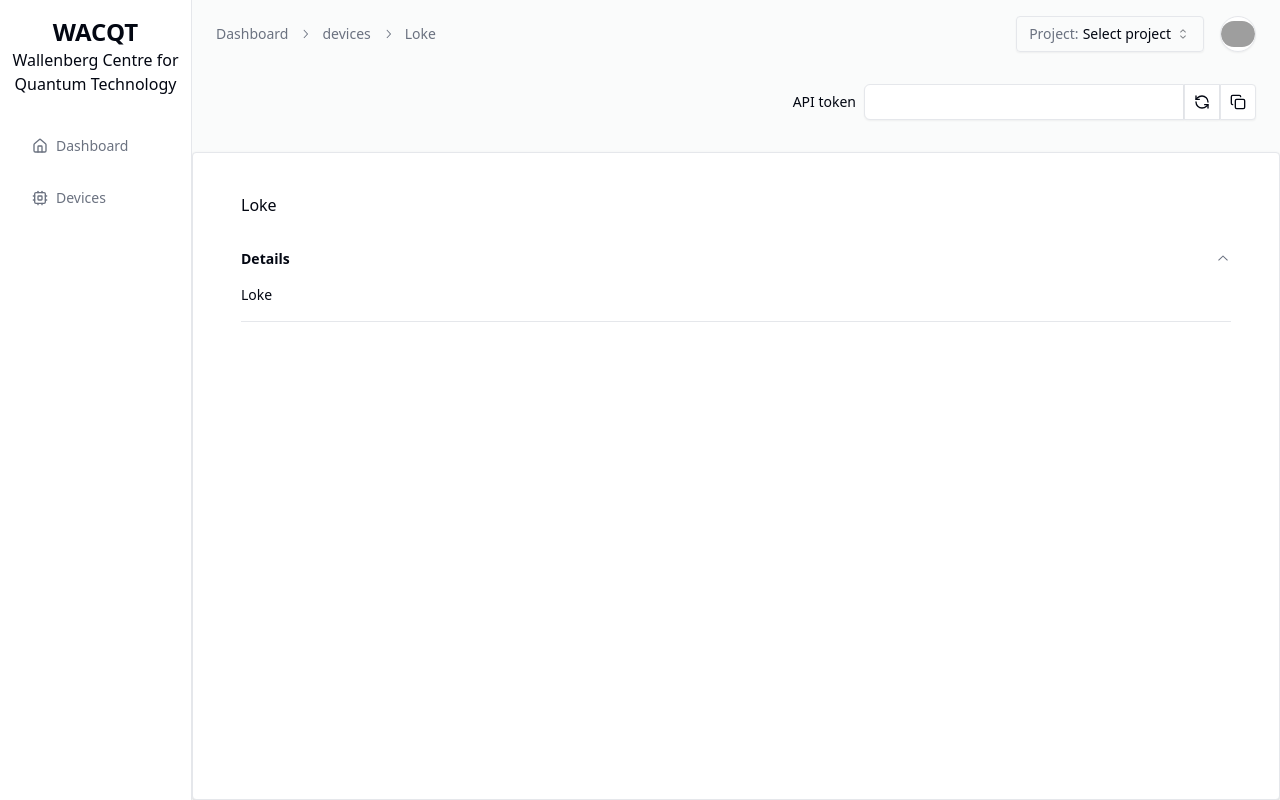
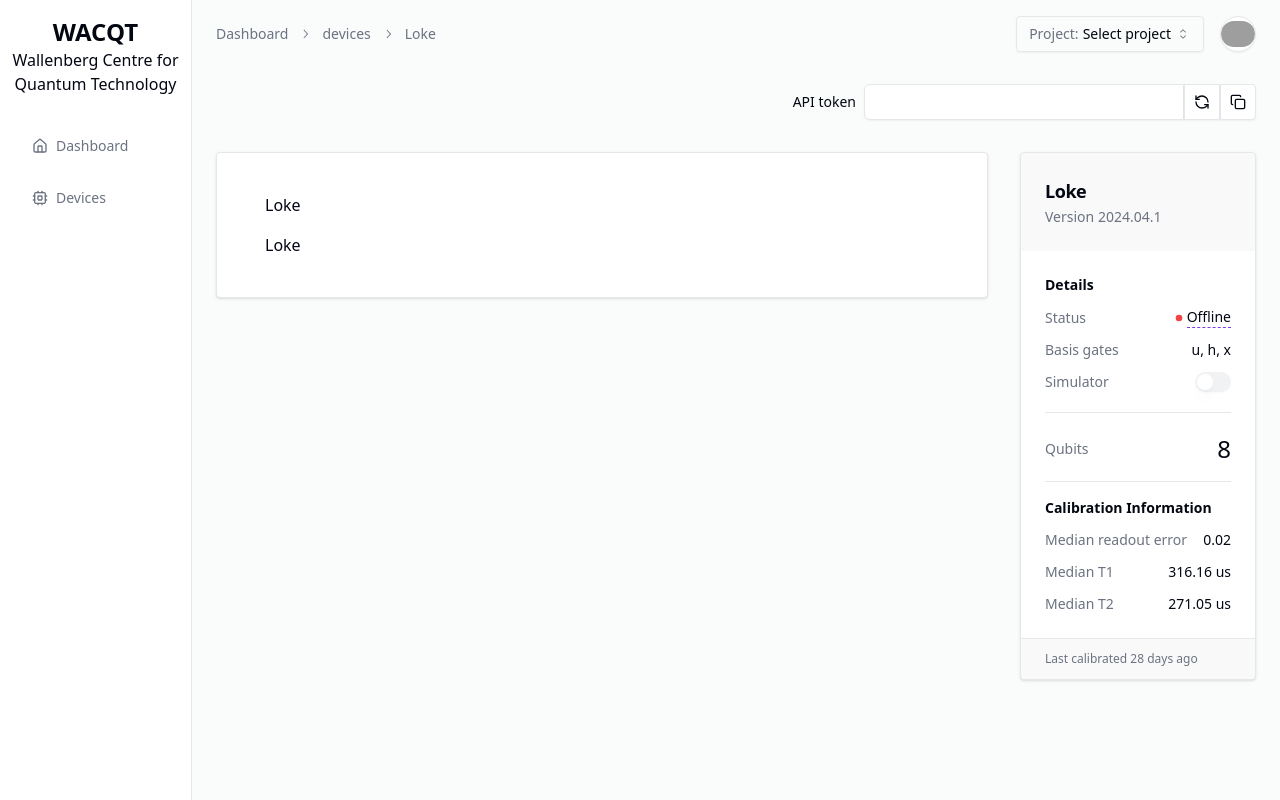
Before and after one commit to axean/tergite-frontend, a React (Vite) app: page /devices/Loke in a window 1280 px wide. Built offline with nearby package versions, Linux system fonts and the light colour scheme; grey boxes are pictures that could not be loaded.

Commit message:
Add calibration summary details to the device details page

```diff
--- a/package.json
+++ b/package.json
@@ -22,6 +22,7 @@
     "@radix-ui/react-select": "^2.1.0",
     "@radix-ui/react-separator": "^1.0.3",
     "@radix-ui/react-slot": "^1.1.0",
+    "@radix-ui/react-switch": "^1.1.0",
     "@radix-ui/react-tabs": "^1.0.4",
     "@radix-ui/react-tooltip": "^1.0.7",
     "@tanstack/react-table": "^8.19.2",
--- /dev/null
+++ b/src/components/ui/switch.tsx
@@ -0,0 +1,27 @@
+import * as React from "react"
+import * as SwitchPrimitives from "@radix-ui/react-switch"
+
+import { cn } from "@/lib/utils"
+
+const Switch = React.forwardRef<
+  React.ElementRef<typeof SwitchPrimitives.Root>,
+  React.ComponentPropsWithoutRef<typeof SwitchPrimitives.Root>
+>(({ className, ...props }, ref) => (
+  <SwitchPrimitives.Root
+    className={cn(
+      "peer inline-flex h-5 w-9 shrink-0 cursor-pointer items-center rounded-full border-2 border-transparent shadow-sm transition-colors focus-visible:outline-none focus-visible:ring-2 focus-visible:ring-ring focus-visible:ring-offset-2 focus-visible:ring-offset-background disabled:cursor-not-allowed disabled:opacity-50 data-[state=checked]:bg-primary data-[state=unchecked]:bg-input",
+      className
+    )}
+    {...props}
+    ref={ref}
+  >
+    <SwitchPrimitives.Thumb
+      className={cn(
+        "pointer-events-none block h-4 w-4 rounded-full bg-background shadow-lg ring-0 transition-transform data-[state=checked]:translate-x-4 data-[state=unchecked]:translate-x-0"
+      )}
+    />
+  </SwitchPrimitives.Root>
+))
+Switch.displayName = SwitchPrimitives.Root.displayName
+
+export { Switch }
--- a/src/lib/types.ts
+++ b/src/lib/types.ts
@@ -4,12 +4,13 @@ export enum JobStatus {
   FAILED = "failed",
 }
 
-interface Qubit {
+export interface Qubit {
   t1_decoherence: CalibrationValue;
   t2_decoherence: CalibrationValue;
   frequency: CalibrationValue;
   anharmonicity: CalibrationValue;
   readout_assignment_error: CalibrationValue;
+  [k: string]: CalibrationValue;
 }
 
 /**
@@ -26,11 +27,13 @@ export interface DeviceCalibration {
   lastCalibrated: string;
 }
 
-interface CalibrationValue {
+export interface CalibrationValue {
   date: string;
   unit: "ns" | "us" | "GHz" | "MHz" | "";
   value: number;
 }
+
+export type AggregateValue = Omit<CalibrationValue, "date">;
 
 /**
  * Properties of the device that are more or less static
--- a/src/lib/utils.ts
+++ b/src/lib/utils.ts
@@ -1,5 +1,6 @@
 import { type ClassValue, clsx } from "clsx";
 import { twMerge } from "tailwind-merge";
+import { AggregateValue, CalibrationValue } from "./types";
 
 export function cn(...inputs: ClassValue[]) {
   return twMerge(clsx(inputs));
@@ -13,3 +14,36 @@ export function cn(...inputs: ClassValue[]) {
 export function copyToClipboard(value: string) {
   navigator.clipboard.writeText(value);
 }
+
+/**
+ * Computes the median of each given field in the array of fields
+ *
+ * @param values - the array of objects for which the medians are to be computed
+ * @param fields - the fields whose medians are to be computed
+ * @returns - a mapping of field and its median
+ */
+export function getCalibrationMedians(
+  values: { [k: string]: CalibrationValue }[],
+  fields: string[]
+): { [k: string]: AggregateValue } {
+  const constituentLists: { [k: string]: number[] } = Object.fromEntries(
+    fields.map((field) => [field, values.map((v) => v[field].value).sort()])
+  );
+
+  const middle = Math.floor(values.length / 2);
+  const isLengthEven = values.length % 2 === 0;
+  const medianFunc = isLengthEven
+    ? (v: number[]) => (v[middle - 1] + v[middle]) / 2
+    : (v: number[]) => v[middle];
+
+  return Object.fromEntries(
+    fields.map((field) => [
+      field,
+      {
+        // Assume that the unit of the first item is the one for all
+        unit: values[0][field]?.unit,
+        value: medianFunc(constituentLists[field]),
+      },
+    ])
+  );
+}
--- a/src/pages/device-detail.tsx
+++ b/src/pages/device-detail.tsx
@@ -1,30 +1,40 @@
 import {
-  Accordion,
-  AccordionContent,
-  AccordionItem,
-  AccordionTrigger,
-} from "@/components/ui/accordion";
-import { Card, CardContent, CardHeader } from "@/components/ui/card";
-import { deviceList } from "@/lib/mock-data";
-import { AppState, Device } from "@/lib/types";
+  Card,
+  CardContent,
+  CardDescription,
+  CardFooter,
+  CardHeader,
+  CardTitle,
+} from "@/components/ui/card";
+import { Separator } from "@/components/ui/separator";
+import { deviceCalibrationData, deviceList } from "@/lib/mock-data";
+import {
+  AggregateValue,
+  AppState,
+  Device,
+  DeviceCalibration,
+} from "@/lib/types";
 import { LoaderFunctionArgs, useLoaderData } from "react-router-dom";
+import { DeviceStatusDiv } from "@/components/ui/device-status-div";
+import { Switch } from "@/components/ui/switch";
+import { PropsWithChildren, useMemo } from "react";
+import { cn, getCalibrationMedians } from "@/lib/utils";
+import { DateTime } from "luxon";
 
 export function DeviceDetail() {
-  const { device } = useLoaderData() as DeviceDetailData;
+  const { device, calibrationData } = useLoaderData() as DeviceDetailData;
   return (
-    <Card className="p-4 sm:px-6 h-full">
-      <CardHeader className="pb-4">{device.name}</CardHeader>
-      <CardContent>
-        <Accordion type="single" collapsible defaultValue="item-1">
-          <AccordionItem value="item-1">
-            <AccordionTrigger>
-              <h3 className="font-semibold">Details</h3>
-            </AccordionTrigger>
-            <AccordionContent>{device.name}</AccordionContent>
-          </AccordionItem>
-        </Accordion>
-      </CardContent>
-    </Card>
+    <main className="grid auto-rows-fr flex-1 items-start gap-4 p-4 sm:px-6 sm:py-0 md:gap-8 lg:grid-cols-3 xl:grid-cols-4">
+      <Card className="p-4 sm:px-6 lg:col-span-2 xl:col-span-3">
+        <CardHeader className="pb-4">{device.name}</CardHeader>
+        <CardContent>{device.name}</CardContent>
+      </Card>
+      <DeviceSummary
+        device={device}
+        calibrationData={calibrationData}
+        className="order-first lg:order-none"
+      />
+    </main>
   );
 }
 
@@ -32,13 +42,131 @@ export function loader(appState: AppState) {
   return async ({ params }: LoaderFunctionArgs) => {
     const device = deviceList.filter((v) => v.name === params.deviceName)[0];
     if (device === undefined) {
-      throw new Error(`${params.deviceName} not found`);
+      throw new Error(`device data for ${params.deviceName} not found`);
     }
 
-    return { device };
+    const calibrationData = deviceCalibrationData.filter(
+      (v) => v.name === params.deviceName
+    )[0];
+    if (device === undefined) {
+      throw new Error(`calibration for ${params.deviceName} not found`);
+    }
+
+    return { device, calibrationData };
   };
 }
 
 interface DeviceDetailData {
   device: Device;
+  calibrationData: DeviceCalibration;
 }
+
+function DeviceSummary({
+  device,
+  calibrationData,
+  className = "",
+}: DeviceSummaryProps) {
+  const deviceMedians: DeviceCalibrationMedians = useMemo(
+    () =>
+      getCalibrationMedians(calibrationData.qubits, [
+        "t1_decoherence",
+        "t2_decoherence",
+        "readout_assignment_error",
+      ]),
+    [calibrationData.qubits]
+  );
+
+  return (
+    <Card className={cn("overflow-hidden", className)}>
+      <CardHeader className="flex flex-row items-start bg-muted/50 justify-between">
+        <div className="grid gap-0.5">
+          <CardTitle className="group flex items-center gap-2 text-lg">
+            {device.name}
+          </CardTitle>
+          <CardDescription>Version {device.version}</CardDescription>
+        </div>
+      </CardHeader>
+      <CardContent className="p-6 text-sm">
+        <div className="grid gap-3">
+          <div className="font-semibold">Details</div>
+          <ul className="grid gap-3">
+            <DetailItem label="Status">
+              <DeviceStatusDiv device={device} />
+            </DetailItem>
+
+            <DetailItem label="Basis gates">
+              {device.basisGates.join(", ")}
+            </DetailItem>
+
+            <DetailItem label="Simulator">
+              <Switch disabled={true} defaultChecked={device.isSimulator} />
+            </DetailItem>
+          </ul>
+          <Separator className="my-2" />
+          <ul className="grid gap-3">
+            <DetailItem label="Qubits">
+              <span className="text-2xl">{device.numberOfQubits}</span>
+            </DetailItem>
+          </ul>
+        </div>
+
+        <Separator className="my-4" />
+        <div className="grid gap-3">
+          <div className="font-semibold">Calibration Information</div>
+          <ul className="grid gap-3">
+            <DetailItem label="Median readout error">
+              {deviceMedians.readout_assignment_error?.value?.toFixed(2)}{" "}
+              {deviceMedians.readout_assignment_error?.unit}
+            </DetailItem>
+            <DetailItem label="Median T1">
+              {deviceMedians.t1_decoherence?.value?.toFixed(2)}{" "}
+              {deviceMedians.t1_decoherence?.unit}
+            </DetailItem>
+            <DetailItem label="Median T2">
+              {deviceMedians.t2_decoherence?.value?.toFixed(2)}{" "}
+              {deviceMedians.t2_decoherence?.unit}
+            </DetailItem>
+          </ul>
+        </div>
+      </CardContent>
+      <CardFooter className="flex flex-row items-center border-t bg-muted/50 px-6 py-3">
+        <div className="text-xs text-muted-foreground">
+          Last calibrated{" "}
+          <time dateTime={calibrationData.lastCalibrated}>
+            {DateTime.fromISO(calibrationData.lastCalibrated).toRelative()}
+          </time>
+        </div>
+      </CardFooter>
+    </Card>
+  );
+}
+
+interface DeviceSummaryProps {
+  device: Device;
+  calibrationData: DeviceCalibration;
+  className?: string;
+}
+
+interface DeviceCalibrationMedians {
+  t1_decoherence?: AggregateValue;
+  t2_decoherence?: AggregateValue;
+  readout_assignment_error?: AggregateValue;
+}
+
+function DetailItem({
+  label,
+  children,
+  className = "",
+}: PropsWithChildren<DetailItemProps>) {
+  return (
+    <li className={cn("flex items-center justify-between", className)}>
+      <span className="text-muted-foreground">{label}</span>
+      {children}
+    </li>
+  );
+}
+
+interface DetailItemProps {
+  label: string;
+  className?: string;
+}
```
Also changed, not shown: 1 other file (tests, documents, lock files or other folders).
